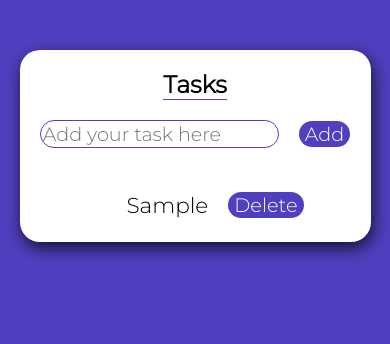
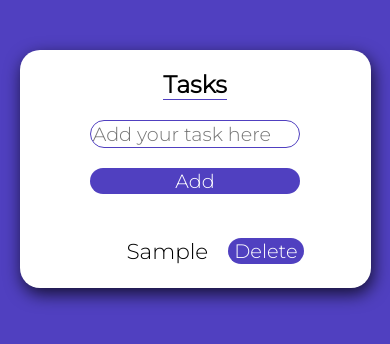
Before and after one commit to luizfelipedasilva678/task-list, a plain HTML site: page index.html in a window 390 px wide. Both pictures are taken after typing "Sample" into the empty fields and a click on the button "Add". Drawn offline with Linux system fonts and the light colour scheme.

Commit message:
Fixing a small problem

```diff
--- a/assets/css/style.css
+++ b/assets/css/style.css
@@ -70,8 +70,25 @@ main {
 .tasks__show ul li{
     font-size: .9em;
     margin-bottom: 10px;
+    list-style: none;
     display: flex;
     justify-content: space-between;
+}
+
+@media (max-width: 640px) {
+    .tasks__control {
+        flex-direction: column;
+    }
+
+    .tasks__control button{
+        margin-top: 20px;
+        margin-left: 0;
+        width: 100%;
+    }
+
+    .tasks__control input{
+        width: 100%;
+    }
 }
 
 .tasks__show .delete {
--- a/assets/js/main.js
+++ b/assets/js/main.js
@@ -32,8 +32,8 @@
         target.remove();
     }
 
-    function save(tasks, targetId) {
-        localStorage.setItem(targetId, tasks);
+    function save(value, id) {
+        localStorage.setItem(id, value);
     }
 
     function remove(targetId) {
@@ -50,6 +50,7 @@
                 let txt = createText( localStorage.getItem(DOMElement.getAttribute('id')) );
                 insertLiInHtml(DOMElement, txt);
                 input.value = '';
+                save(taskValue, 'lastId');
             } else {
                 alert('Please enter a value');
             }
@@ -64,11 +65,14 @@
     window.addEventListener('load', function(){
         if(localStorage.length > 0) {
             Object.keys(localStorage).forEach(function(value){
-                let DOMElement = createElement('li');
-                addAttribute(DOMElement, 'id', value);
-                let txt = createText( localStorage.getItem(value) );
-                insertLiInHtml(DOMElement, txt);
+                if (value !== 'lastId'){
+                    let DOMElement = createElement('li');
+                    addAttribute(DOMElement, 'id', value);
+                    let txt = createText( localStorage.getItem(value) );
+                    insertLiInHtml(DOMElement, txt);
+                }
             });
+            taskValue = localStorage.getItem('lastId');
         }
     })
 })();
--- a/index.html
+++ b/index.html
@@ -4,9 +4,10 @@
 <head>
     <meta charset="UTF-8">
     <meta name="viewport" content="width=device-width, initial-scale=1.0">
-    <title>Document</title>
+    <title>Task List</title>
     <link rel="stylesheet" href="./assets/css/style.css">
     <link href="https://fonts.googleapis.com/css2?family=Montserrat:ital,wght@0,200;0,300;1,200&display=swap" rel="stylesheet">
+    <link rel="shortcut icon" href="./assets/images/78934.png" type="image/x-icon" sizes="16x16">
 </head>
 
 <body>
```
Also changed, not shown: assets/images/78934.png (added).
